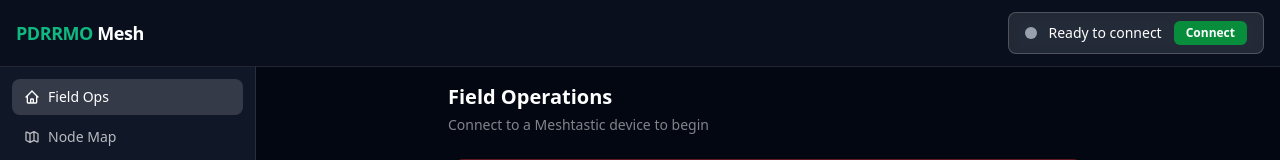
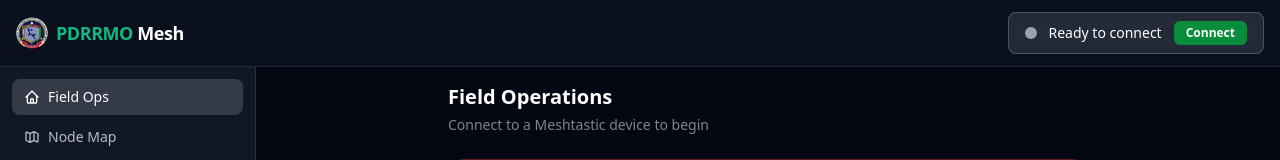
Before and after one commit to eligiorbautista/pdrrmo-lorawan-copy, a React (Vite) app in the folder client/: page / in a window 1280 px wide. Shown: the top 160 px of the page. Built offline with nearby package versions, Linux system fonts and the light colour scheme; no server answers.

Commit message:
feat: add PDRRMO logo to header and favicon

```diff
--- a/client/index.html
+++ b/client/index.html
@@ -2,7 +2,7 @@
 <html lang="en">
   <head>
     <meta charset="UTF-8" />
-    <link rel="icon" type="image/svg+xml" href="/favicon.svg" />
+    <link rel="icon" type="image/png" href="/logo.png" />
     <meta name="viewport" content="width=device-width, initial-scale=1.0" />
     <meta name="theme-color" content="#111827" />
     <meta name="description" content="Disaster risk reduction mesh communication via Meshtastic LoRa radios" />
--- a/client/src/components/Layout.tsx
+++ b/client/src/components/Layout.tsx
@@ -31,9 +31,12 @@
               <path strokeLinecap="round" strokeLinejoin="round" strokeWidth={2} d="M4 6h16M4 12h16M4 18h16" />
             </svg>
           </button>
-          <h1 className="text-lg font-bold tracking-tight">
-            <span className="text-mesh-green">PDRRMO</span> Mesh
-          </h1>
+          <div className="flex items-center gap-2">
+            <img src="/logo.png" alt="PDRRMO Logo" className="w-8 h-8 object-contain" />
+            <h1 className="text-lg font-bold tracking-tight">
+              <span className="text-mesh-green">PDRRMO</span> Mesh
+            </h1>
+          </div>
         </div>
 
         <ConnectionStatus />
```
Also changed, not shown: client/public/logo.png (added).
